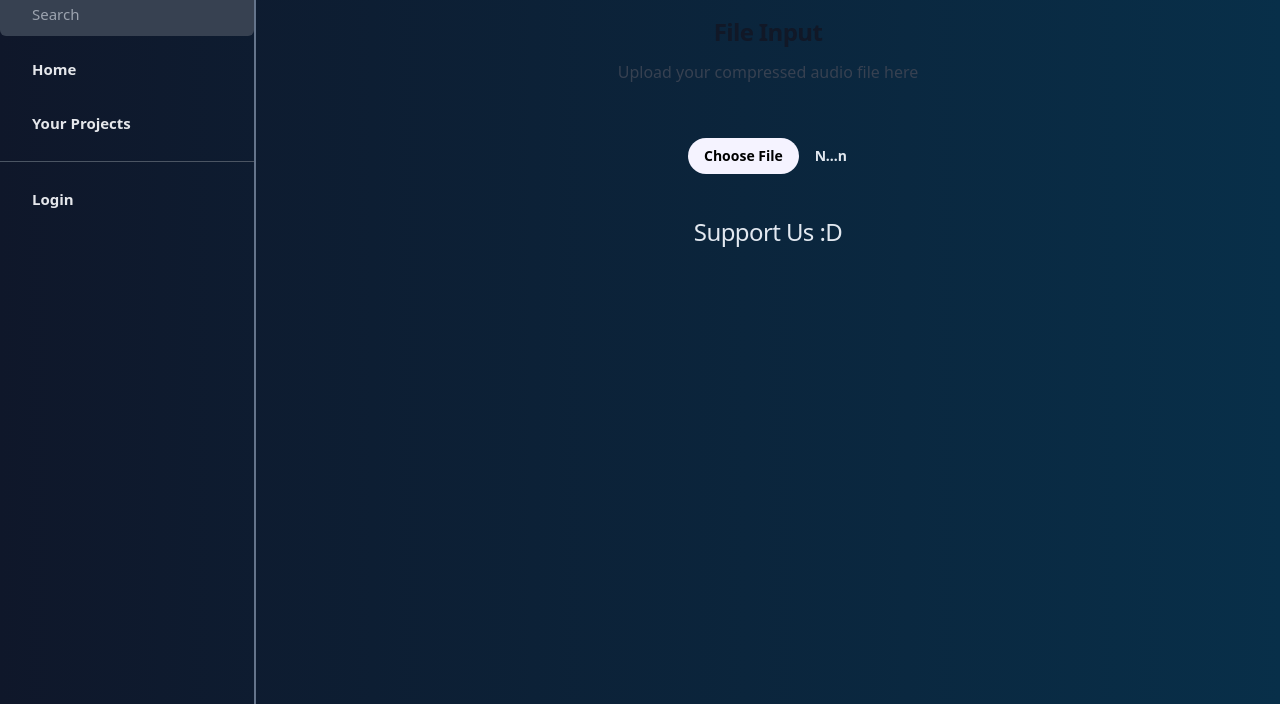
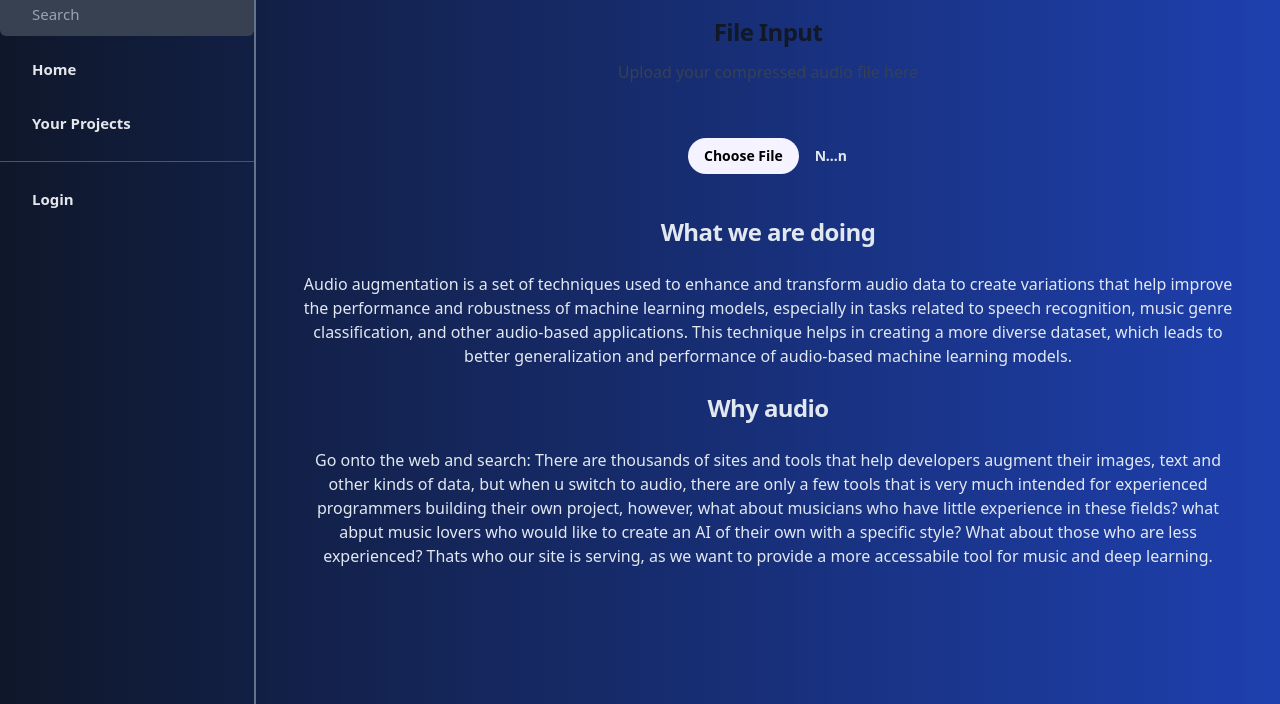
Before and after one commit to DasFremeder/audio_augmentation_website, a plain HTML site: page index.html in a window 1280 px wide. Shown: the part 96-800 px from the top of the page. Drawn offline with nearby package versions, Linux system fonts and the light colour scheme.

Commit message:
Updated theme and added some text

```diff
--- a/index.html
+++ b/index.html
@@ -11,7 +11,7 @@
 
   <div style="float:left; width: 20%">
 
-    <body class="bg-gradient-to-r from-slate-900 to-sky-950">
+    <body class="bg-gradient-to-r from-slate-900 to-blue-800">
       <span class="absolute text-slate-200 text-4xl top-5 left-4 cursor-pointer" onclick="openSidebar()">
         <i class="bi bi-filter-left px-2 bg-slate-900 rounded-md"></i>
       </span>
@@ -110,13 +110,37 @@
         </div>
       </body>
     </div>
-    <div style="text-align: center; align-items: center">
+    <div style="text-align: center; align-items: center; width: auto">
 
-      <body class="place-content-center">
-        <a href="#" <h5 class="m-10 text-2xl font-light tracking-tight text-slate-200 dark:text-white">
-          Support Us :D
+      <body class="m-10 place-content-center w-80">
+        <a href="#" <h5 class="m-10 text-2xl font-semibold tracking-tight text-slate-200 dark:text-white">
+          What we are doing
           </h5>
         </a>
+        <div class="px-10 py-6 text-slate-200 font-light">
+          Audio augmentation is a set of techniques used to enhance and transform audio data to create
+          variations that help improve the performance and robustness of machine learning models, especially
+          in tasks related to speech recognition, music genre classification, and other audio-based
+          applications. This technique helps in creating a more diverse dataset, which leads to better
+          generalization and performance of audio-based machine learning models.
+        </div>
+      </body>
+
+      <body class=" place-content-center w-80">
+        <a href="#" <h5 class="m-10 text-2xl font-semibold tracking-tight text-slate-200 dark:text-white">
+          Why audio
+          </h5>
+        </a>
+        <div class="px-10 py-6 text-slate-200 font-light">
+          Go onto the web and search:
+
+          There are thousands of sites and tools that help developers augment their images, text and other
+          kinds of data, but when u switch to audio, there are only a few tools that is very much intended for
+          experienced programmers building their own project, however, what about musicians who have little
+          experience in these fields? what abput music lovers who would like to create an AI of their own with
+          a specific style? What about those who are less experienced? Thats who our site is serving, as we
+          want to provide a more accessabile tool for music and deep learning.
+        </div>
       </body>
     </div>
 
```
